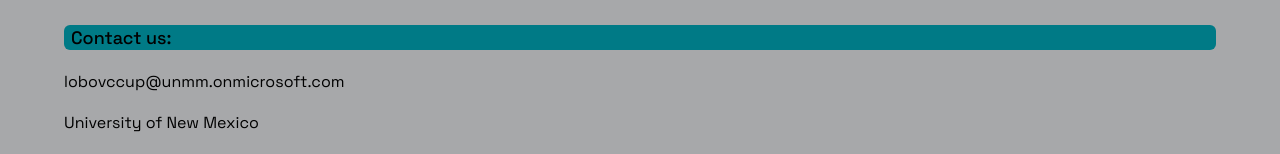
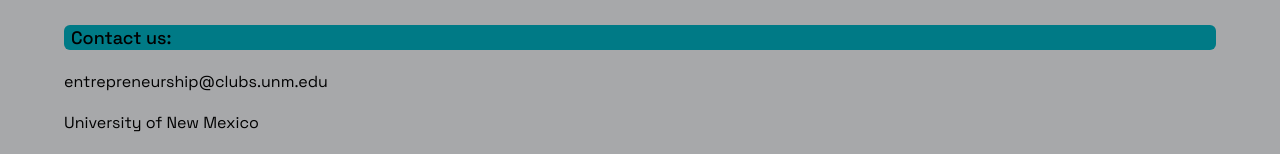
Before and after one commit to rickwgarcia/lobovccup, a React (Vite) app: page / in a window 1280 px wide. Shown: the part 6183-6337 px from the top of the page. Built offline with nearby package versions, Linux system fonts and the light colour scheme.

Commit message:
update email and join link

```diff
--- a/src/components/layout/Footer.tsx
+++ b/src/components/layout/Footer.tsx
@@ -37,7 +37,7 @@
               Contact us:
             </SectionLabel>
             <div className="flex flex-col gap-3 font-grotesk text-body text-black sm:gap-4">
-              <p>lobovccup@unmm.onmicrosoft.com</p>
+              <p>entrepreneurship@clubs.unm.edu</p>
               <p>University of New Mexico</p>
               <p>
                 1155 University Blvd SE
--- a/src/components/layout/Navbar.tsx
+++ b/src/components/layout/Navbar.tsx
@@ -23,7 +23,7 @@
             </a>
           ))}
           <Button
-            href="https://outlook.office365.com/groups/groupsubscription?action=join&smtp=lobovccup%40unmm.onmicrosoft.com&bO=true"
+            href="https://outlook.office365.com/groups/groupsubscription?action=join&smtp=entrepreneurship%40clubs.unm.edu&bO=true"
             target="_blank"
             rel="noopener noreferrer"
             className="px-5 py-2.5 text-sm lg:px-6 lg:py-3 lg:text-base"
@@ -59,7 +59,7 @@
               </a>
             ))}
             <Button
-              href="https://outlook.office365.com/groups/groupsubscription?action=join&smtp=lobovccup%40unmm.onmicrosoft.com&bO=true"
+              href="https://outlook.office365.com/groups/groupsubscription?action=join&smtp=entrepreneurship%40clubs.unm.edu&bO=true"
               target="_blank"
               rel="noopener noreferrer"
               className="w-full"
```
